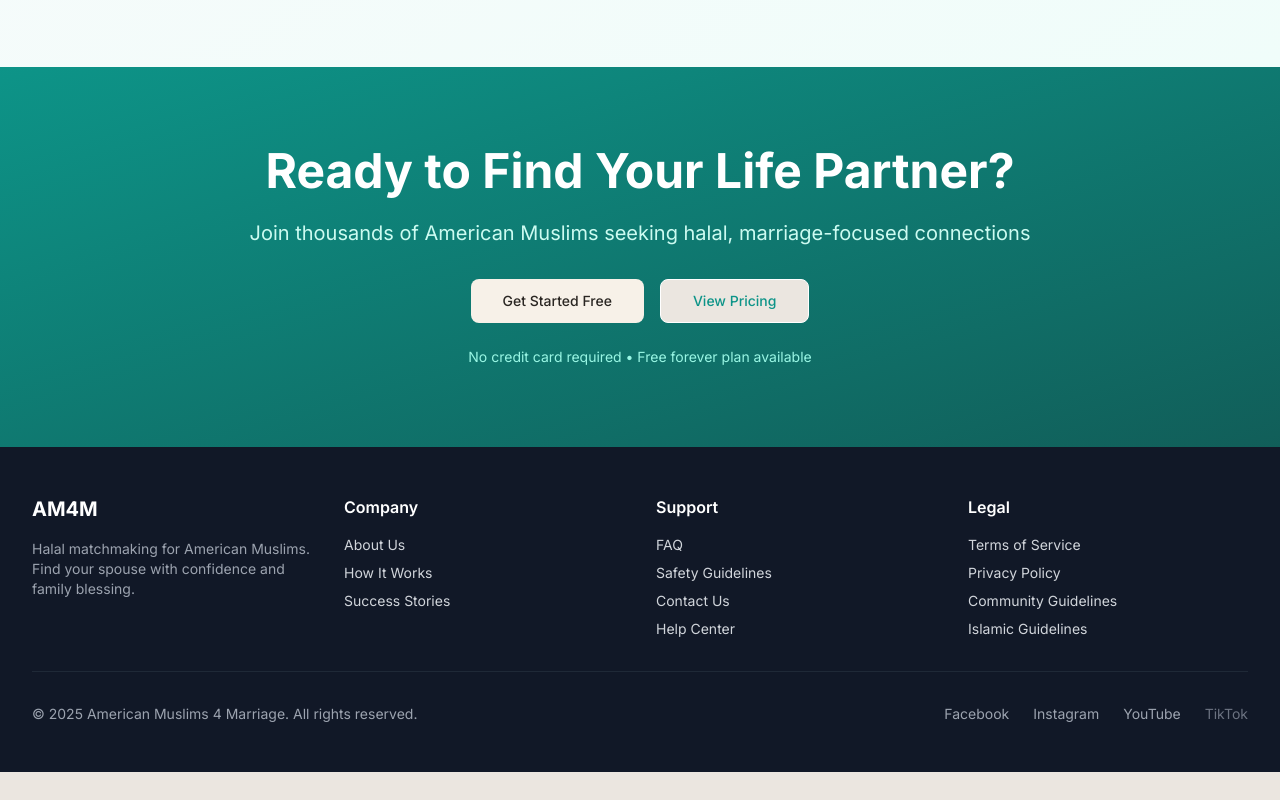
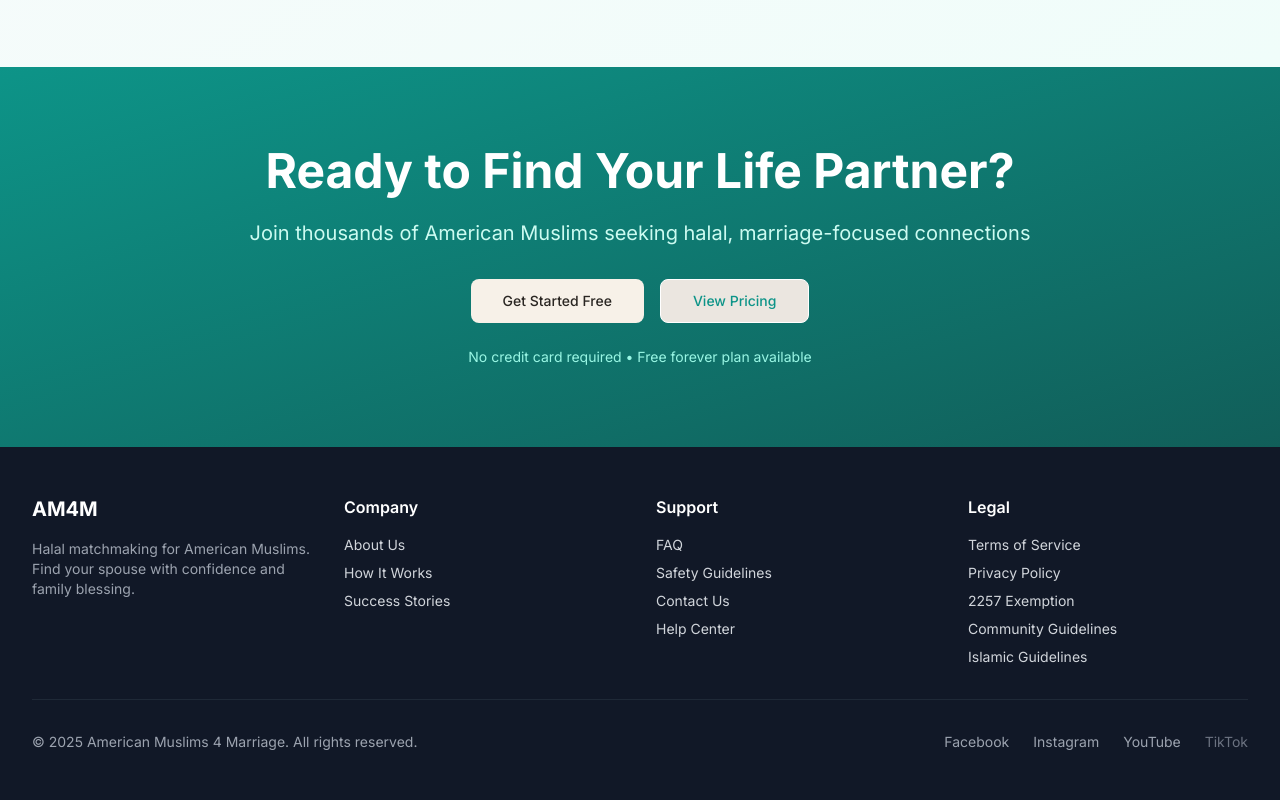
Before and after one commit to RoadieWatch1/american_muslim4_marrige, a React (Vite) app: page / in a window 1280 px wide. Shown: the part 7566-8366 px from the top of the page. Before the commit the page ends 8338 px from the top, so only its background shows below. Built offline with nearby package versions, Linux system fonts and the light colour scheme; no server answers; the database is empty.

Commit message:
Add 2257 exemption link in footer

```diff
--- a/src/App.tsx
+++ b/src/App.tsx
@@ -35,6 +35,7 @@ import TermsOfService from "./pages/TermsOfService";
 import PrivacyPolicy from "./pages/PrivacyPolicy";
 import { ScrollToTop } from "./components/ScrollToTop";
 import BillingPage from "./pages/BillingPage";
+import Exemption2257 from "./pages/Exemption2257";
 
 const queryClient = new QueryClient();
 
@@ -58,6 +59,7 @@ const App = () => (
                   <Route path="/auth/callback" element={<AuthCallback />} />
                   <Route path="/verify-email" element={<VerifyEmail />} />
                   <Route path="/reset-password" element={<ResetPassword />} />
+                  <Route path="/2257-exemption" element={<Exemption2257 />} />
 
                   {/* Wali invite is special: can be visited before login */}
                   <Route path="/wali-invite" element={<WaliInvite />} />
--- a/src/components/Footer.tsx
+++ b/src/components/Footer.tsx
@@ -106,6 +106,14 @@ export const Footer: React.FC = () => {
                   Privacy Policy
                 </Link>
               </li>
+
+              {/* ✅ Add this */}
+              <li>
+                <Link to="/2257-exemption" className="hover:text-teal-400">
+                  2257 Exemption
+                </Link>
+              </li>
+
               <li>
                 <button
                   onClick={() => scrollToSection("how-it-works")}
@@ -124,6 +132,7 @@ export const Footer: React.FC = () => {
               </li>
             </ul>
           </div>
+
         </div>
 
         {/* Bottom */}
@@ -175,71 +184,3 @@ export const Footer: React.FC = () => {
     </footer>
   );
 };
-
-
-
-// import React, { useState } from 'react';
-// import { ContactModal } from './ContactModal';
-// import { Link } from 'react-router-dom';
-
-// export const Footer: React.FC = () => {
-//   const [contactOpen, setContactOpen] = useState(false);
-//   const handleLinkClick = (section: string) => {
-//     alert(`Navigating to ${section}`);
-//   };
-
-//   const scrollToSection = (id: string) => {
-//     document.getElementById(id)?.scrollIntoView({ behavior: "smooth" });
-//   };
-
-//   return (
-//     <footer className="bg-gray-900 text-gray-300 py-12">
-//       <div className="max-w-7xl mx-auto px-4 sm:px-6 lg:px-8">
-//         <div className="grid md:grid-cols-4 gap-8 mb-8">
-//           <div>
-//             <h3 className="text-white text-xl font-bold mb-4">AM4M</h3>
-//             <p className="text-sm text-gray-400">
-//               Halal matchmaking for American Muslims. Find your spouse with confidence and family blessing.
-//             </p>
-//           </div>
-//           <div>
-//             <h4 className="text-white font-semibold mb-4">Company</h4>
-//             <ul className="space-y-2 text-sm">
-//               <li><button onClick={() => scrollToSection("about")} className="hover:text-teal-400">About Us</button></li>
-//               <li><button onClick={() => scrollToSection("how-it-works")} className="hover:text-teal-400">How It Works</button></li>
-//               <li><button onClick={() => scrollToSection("success_stories")} className="hover:text-teal-400">Success Stories</button></li>
-//               {/* <li><button onClick={() => scrollToSection("blog")} className="hover:text-teal-400">Blog</button></li> */}
-//             </ul>
-//           </div>
-//           <div>
-//             <h4 className="text-white font-semibold mb-4">Support</h4>
-//             <ul className="space-y-2 text-sm">
-//               <li><button onClick={() => scrollToSection("faq")} className="hover:text-teal-400">FAQ</button></li>
-//               <li><button onClick={() => scrollToSection("trust_safety")} className="hover:text-teal-400">Safety Guidelines</button></li>
-//               <li><button onClick={() => setContactOpen(true)} className="hover:text-teal-400">Contact Us</button></li>
-//               <li><button onClick={() => scrollToSection("faq")} className="hover:text-teal-400">Help Center</button></li>
-//             </ul>
-//           </div>
-//           <div>
-//             <h4 className="text-white font-semibold mb-4">Legal</h4>
-//             <ul className="space-y-2 text-sm">
-//               <li><Link to="/terms" className="hover:text-teal-400">Terms of Service</Link></li>
-//               <li><Link to="/privacy" className="hover:text-teal-400">Privacy Policy</Link></li>
-//               <li><button onClick={() => scrollToSection("how-it-works")} className="hover:text-teal-400">Community Guidelines</button></li>
-//               <li><button onClick={() => scrollToSection("islamic_guidelines")} className="hover:text-teal-400">Islamic Guidelines</button></li>
-//             </ul>
-//           </div>
-//         </div>
-//         <div className="border-t border-gray-800 pt-8 flex flex-col md:flex-row justify-between items-center">
-//           <p className="text-sm text-gray-400">© 2025 American Muslims 4 Marriage. All rights reserved.</p>
-//           <div className="flex gap-6 mt-4 md:mt-0">
-//             <button onClick={() => alert('Social media link')} className="text-gray-400 hover:text-teal-400">Facebook</button>
-//             <button onClick={() => alert('Social media link')} className="text-gray-400 hover:text-teal-400">Twitter</button>
-//             <button onClick={() => alert('Social media link')} className="text-gray-400 hover:text-teal-400">Instagram</button>
-//           </div>
-//         </div>
-//       </div>
-//       <ContactModal open={contactOpen} onClose={() => setContactOpen(false)} />
-//     </footer>
-//   );
-// };
--- /dev/null
+++ b/src/pages/Exemption2257.tsx
@@ -0,0 +1,20 @@
+import React from "react";
+
+export default function Exemption2257() {
+  return (
+    <main className="mx-auto max-w-3xl px-4 py-10">
+      <h1 className="text-2xl font-semibold">
+        18 U.S.C. § 2257 Exemption Statement
+      </h1>
+
+      <p className="mt-6 text-sm leading-6 text-gray-600">
+        AmericanMuslim4Marriage.com is a platform dedicated to matrimonial
+        introductions. The Site strictly prohibits sexually explicit material.
+        All visual depictions displayed on this Site are exempt from the
+        record-keeping requirements of 18 U.S.C. § 2257 and 28 C.F.R. Part 75
+        because they do not portray “sexually explicit conduct” as defined by
+        18 U.S.C. § 2256(2)(A).
+      </p>
+    </main>
+  );
+}
```
Also changed, not shown: src/components/AppLayout.tsx (+0 -60 lines).
